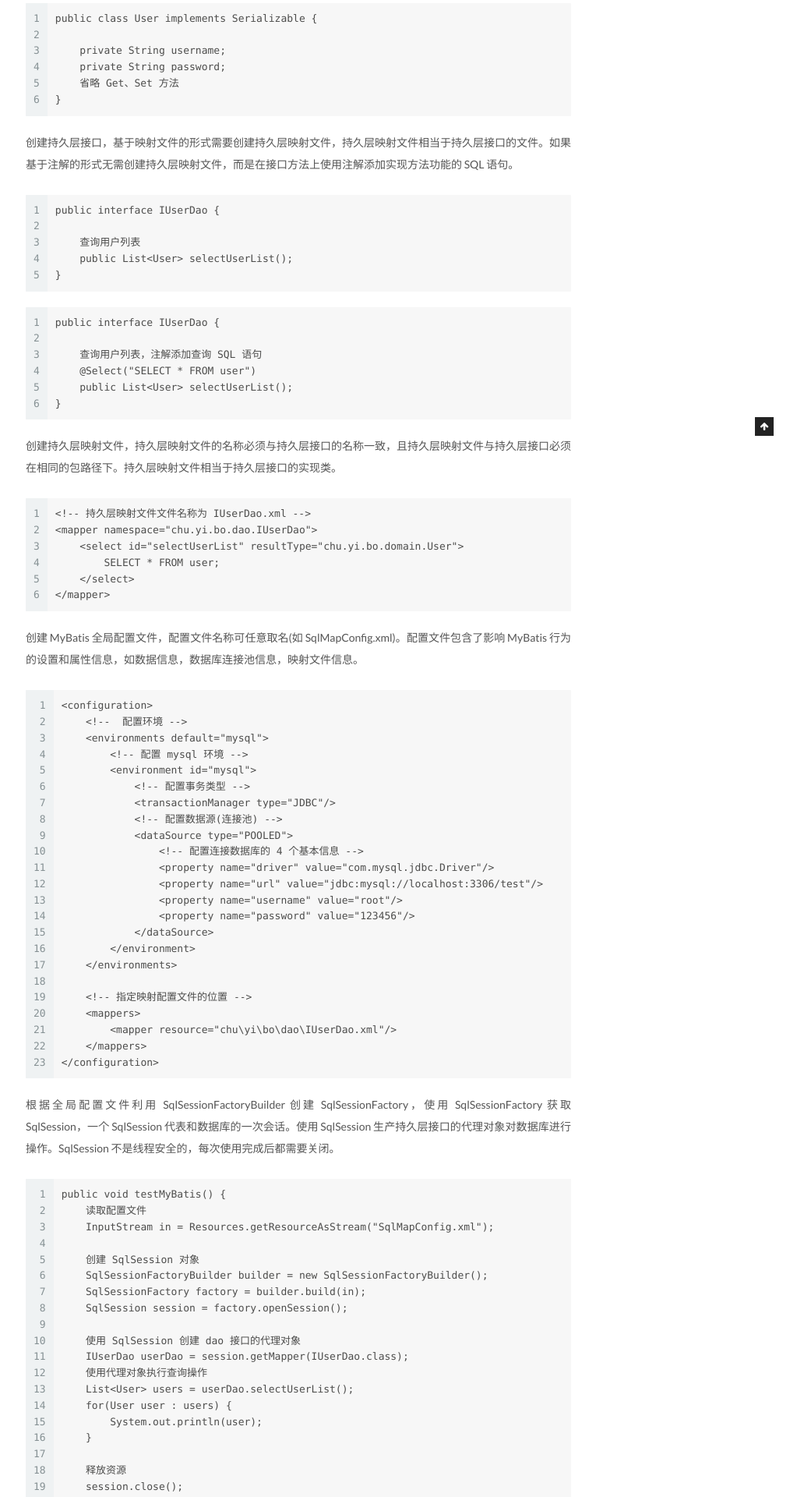
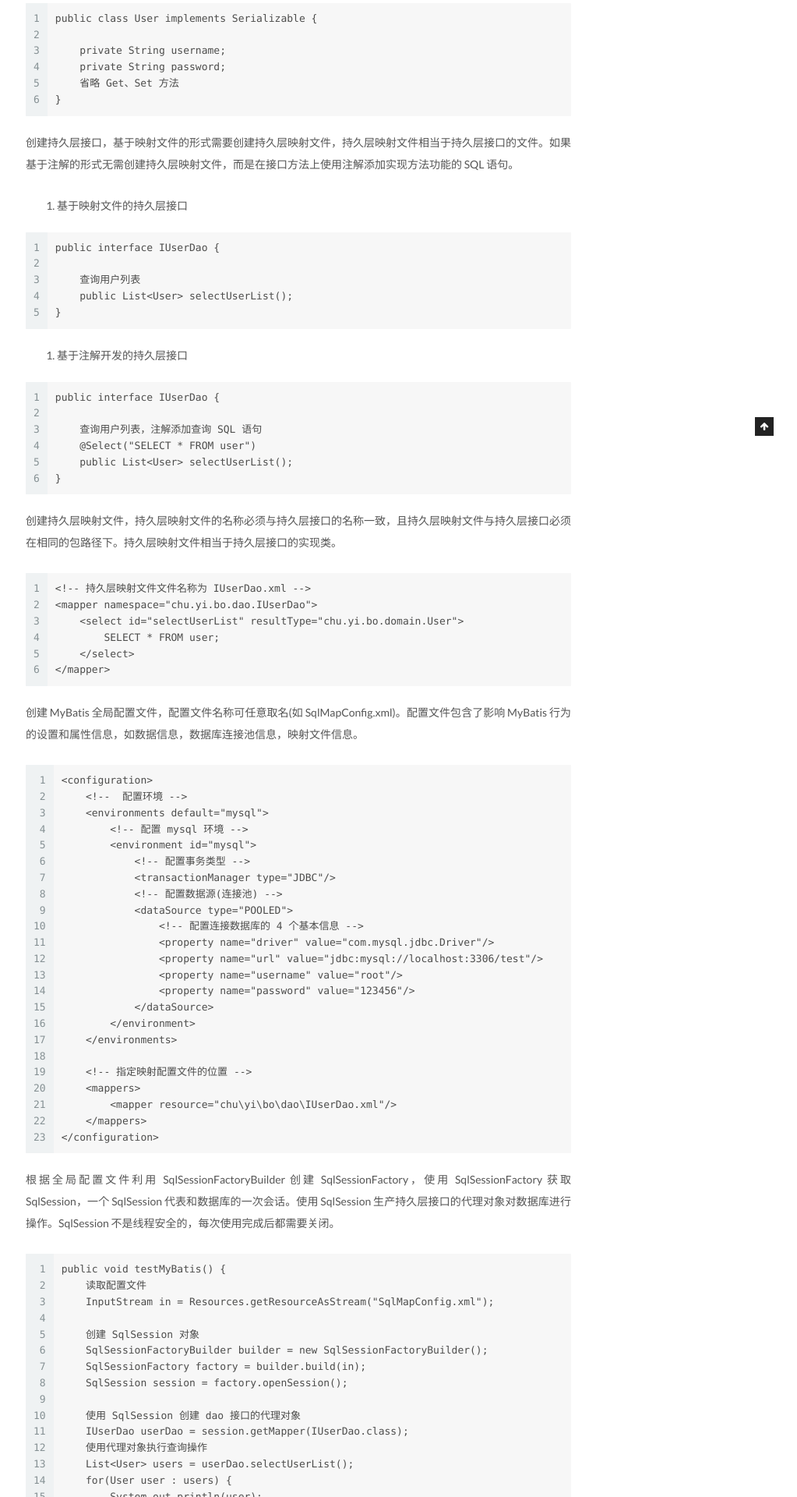
Before and after one commit to chuyibo/chuyibo.github.io, a Jekyll site: the page built from _posts/2021-01-27-MyBatis 学习笔记01.md, in a window 1280 px wide. Shown: the part 441-2361 px from the top of the page at 78% size, without its empty margins (257-1280 px from the left). Built offline with Jekyll 4.4.1, drawn with Linux system fonts in a browser that asks for light colours.

Commit message:
2021/03/03

````diff
--- a/_posts/2021-01-27-MyBatis 学习笔记01.md
+++ b/_posts/2021-01-27-MyBatis 学习笔记01.md
@@ -24,6 +24,8 @@ public class User implements Serializable {
 
 创建持久层接口，基于映射文件的形式需要创建持久层映射文件，持久层映射文件相当于持久层接口的文件。如果基于注解的形式无需创建持久层映射文件，而是在接口方法上使用注解添加实现方法功能的 SQL 语句。
 
+1. 基于映射文件的持久层接口
+
 ```
 public interface IUserDao {
 
@@ -31,6 +33,8 @@ public interface IUserDao {
     public List<User> selectUserList();
 }
 ```
+
+2. 基于注解开发的持久层接口
 
 ```
 public interface IUserDao {
````
